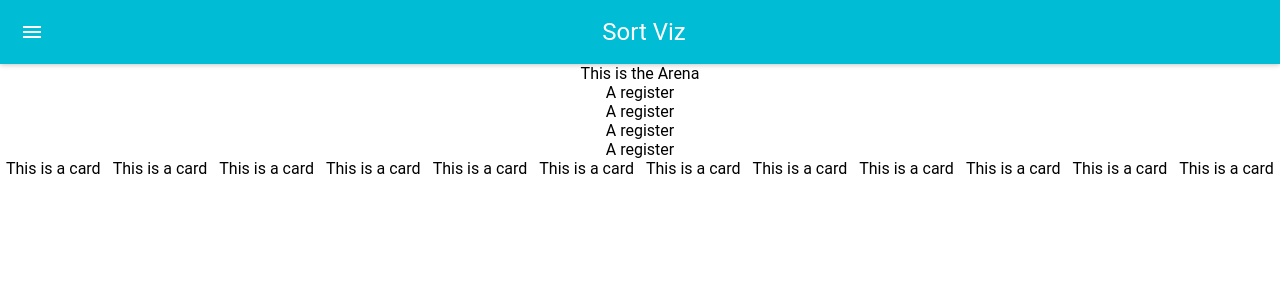
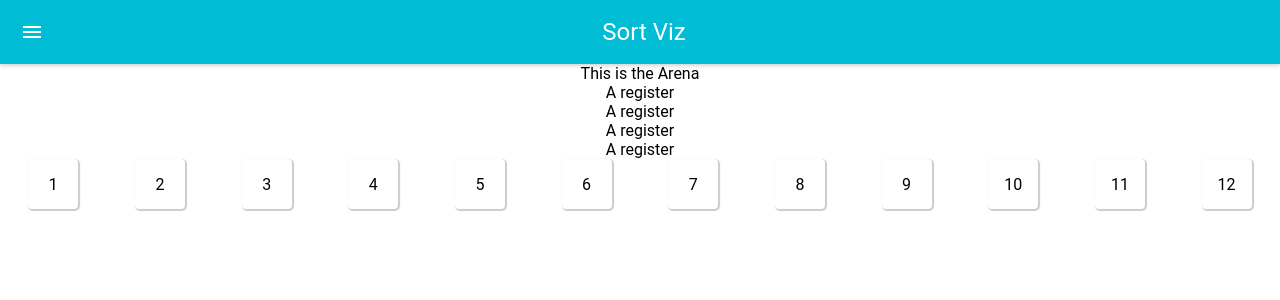
Before and after one commit to vramdhanie/sortvisualizer, a React (Create React App) app: page /arena in a window 1280 px wide. Shown: the top 300 px of the page. Built offline with nearby package versions, Linux system fonts and the light colour scheme; a small style sheet from the web is missing.

Commit message:
Style cards

```diff
--- a/src/components/card/card.css
+++ b/src/components/card/card.css
@@ -0,0 +1,9 @@
+.card {
+    width: 50px;
+    height: 50px;
+    box-shadow: 1px 1px 1px 1px rgba(0,0,0,0.2);
+    border-radius: 4px;
+    display: flex;
+    justify-content: center;
+    align-items: center;
+}
--- a/src/components/card/card.js
+++ b/src/components/card/card.js
@@ -5,7 +5,7 @@ export default class Card extends Component {
     render(){
         return (
             <div className="card">
-                This is a card
+                {this.props.value}
             </div>
         )
     }
```
